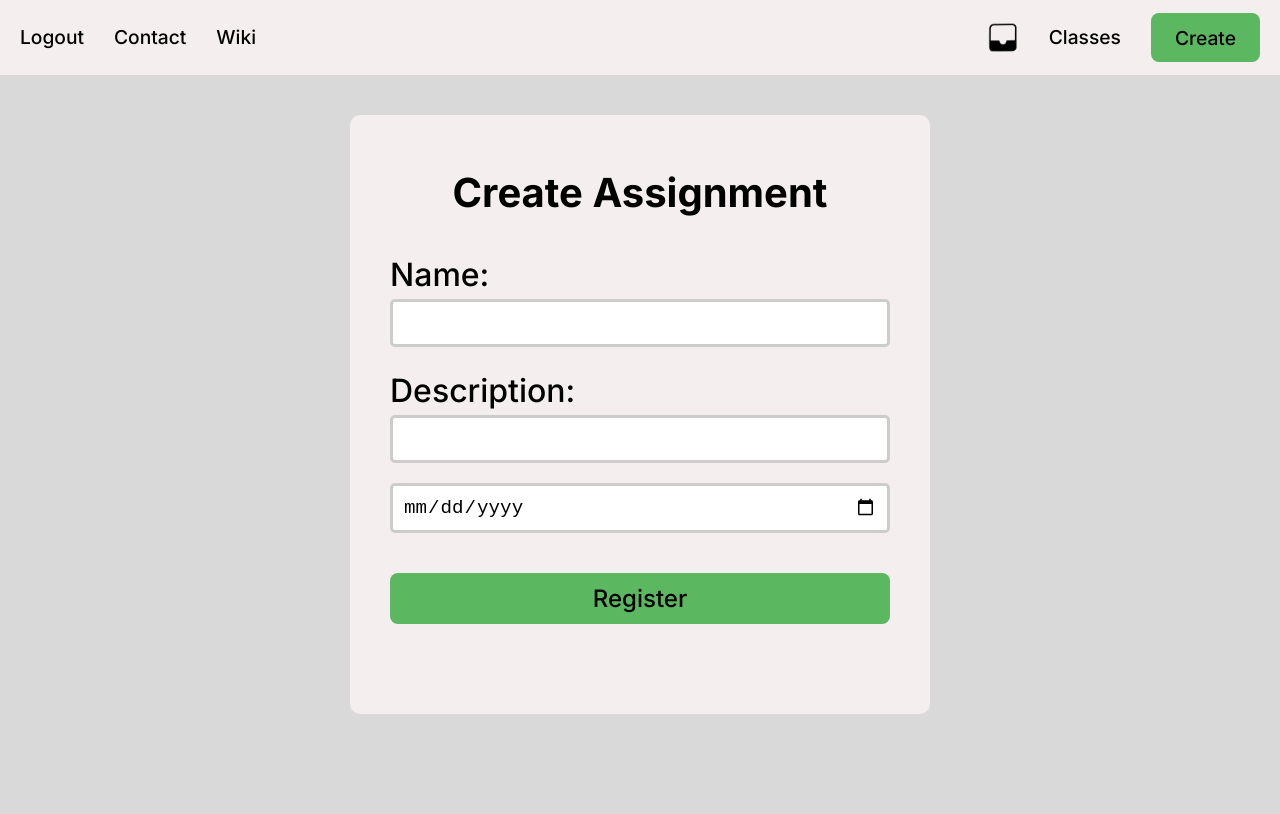
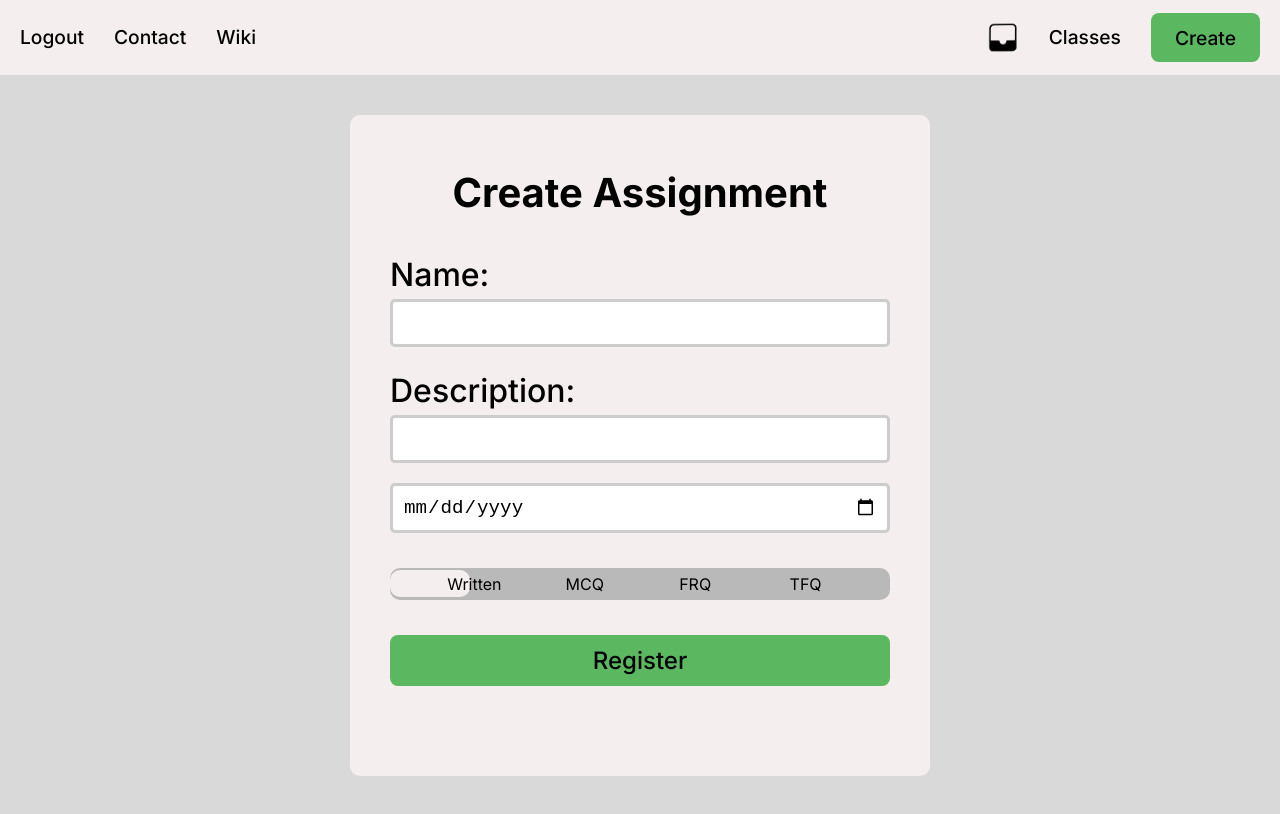
Before and after one commit to pyGuy152/savash, a React (Vite) app in the folder front-end/Savash/: page /class/1/add in a window 1280 px wide. Built offline with nearby package versions, Linux system fonts and the light colour scheme.

Commit message:
made asignment type slider, need to make assignment question editor

```diff
--- a/front-end/Savash/src/AddAssignment.tsx
+++ b/front-end/Savash/src/AddAssignment.tsx
@@ -1,11 +1,16 @@
 import { useParams, Link, useNavigate } from "react-router-dom";
 import TeacherNav from "./components/TeacherNav";
 import { getToken } from "./types.ts";
+import Slider from "./components/Slider.tsx";
+import { useState } from "react";
 
 const apiUrl = "https://api.codewasabi.xyz"
 
 function AddAssignment() {
     let code = Number(useParams().id);
+
+    const [selectedType, setSelectedType] = useState(0);
+
     if (!code || code < 0) {
       return (
         <>
@@ -56,6 +61,8 @@ function AddAssignment() {
       });
     }
 
+    const sliderOptions = ["Written", "MCQ", "FRQ", "TFQ"]
+
     return (
       <div>
         <TeacherNav />
@@ -67,6 +74,7 @@ function AddAssignment() {
           <input type="text" name="desc" id="desc" />
           <label htmlFor="due"></label>
           <input type="date" id="due" required />
+          <Slider options={sliderOptions} setSelectedType={setSelectedType} />
           <button type="submit" className="submit">
             Register
           </button>
--- a/front-end/Savash/src/components/PeopleList.tsx
+++ b/front-end/Savash/src/components/PeopleList.tsx
@@ -35,7 +35,11 @@ function PeopleList({classID}: PeopleListProp) {
     }
 
     async function kickPerson(){
-      console.log(victim);
+      console.log(
+        JSON.stringify({
+          email: victim,
+        })
+      );
       await fetch(apiUrl + "/classes/" + classID + "/remove/", {
         method: "POST",
         body: JSON.stringify({
--- /dev/null
+++ b/front-end/Savash/src/components/Slider.css
@@ -0,0 +1,34 @@
+
+.slider {
+    background-color: var(--midColor);
+    position: relative;
+    padding: 4px;
+    margin: 15px 0px;
+    border-radius: 10px;
+}
+
+.slider ul{
+    display: flex;
+    justify-content: space-evenly;
+}
+
+.slider ul li{
+    z-index: 21;
+    width: 60px;
+}
+
+.slider .selected{
+    position: absolute;
+    height: calc(100% - 5px);
+    width: 80px;
+    top: 2px;
+    background-color: var(--navColor);
+    z-index: 20;
+    transition: left 0.3s ease-in-out;
+    border-radius: 10px;
+}
+
+.slider .option {
+    cursor: pointer;
+    text-align: center;
+}
--- /dev/null
+++ b/front-end/Savash/src/components/Slider.tsx
@@ -0,0 +1,34 @@
+
+import "./Slider.css"
+import { useState } from "react";
+
+interface SliderProps {
+    options : string[];
+    setSelectedType : Function;
+}
+
+function Slider({ options, setSelectedType }: SliderProps) {
+
+    const [left, setLeft] = useState(0);
+
+  function selectOption(i: number) {
+    let options = document.getElementsByClassName("option");
+    setSelectedType(i);
+    setLeft((options[i] as HTMLElement).offsetLeft-10);
+  }
+
+  return (
+    <div className="slider">
+      <ul>
+        {options.map((option, i) => (
+          <li key={i} onClick={() => selectOption(i)} className="option">
+            {option}
+          </li>
+        ))}
+      </ul>
+      <div style={{left}} className="selected"></div>
+    </div>
+  );
+}
+
+export default Slider;
```
Also changed, not shown: 1 other file (tests, documents, lock files or other folders).
